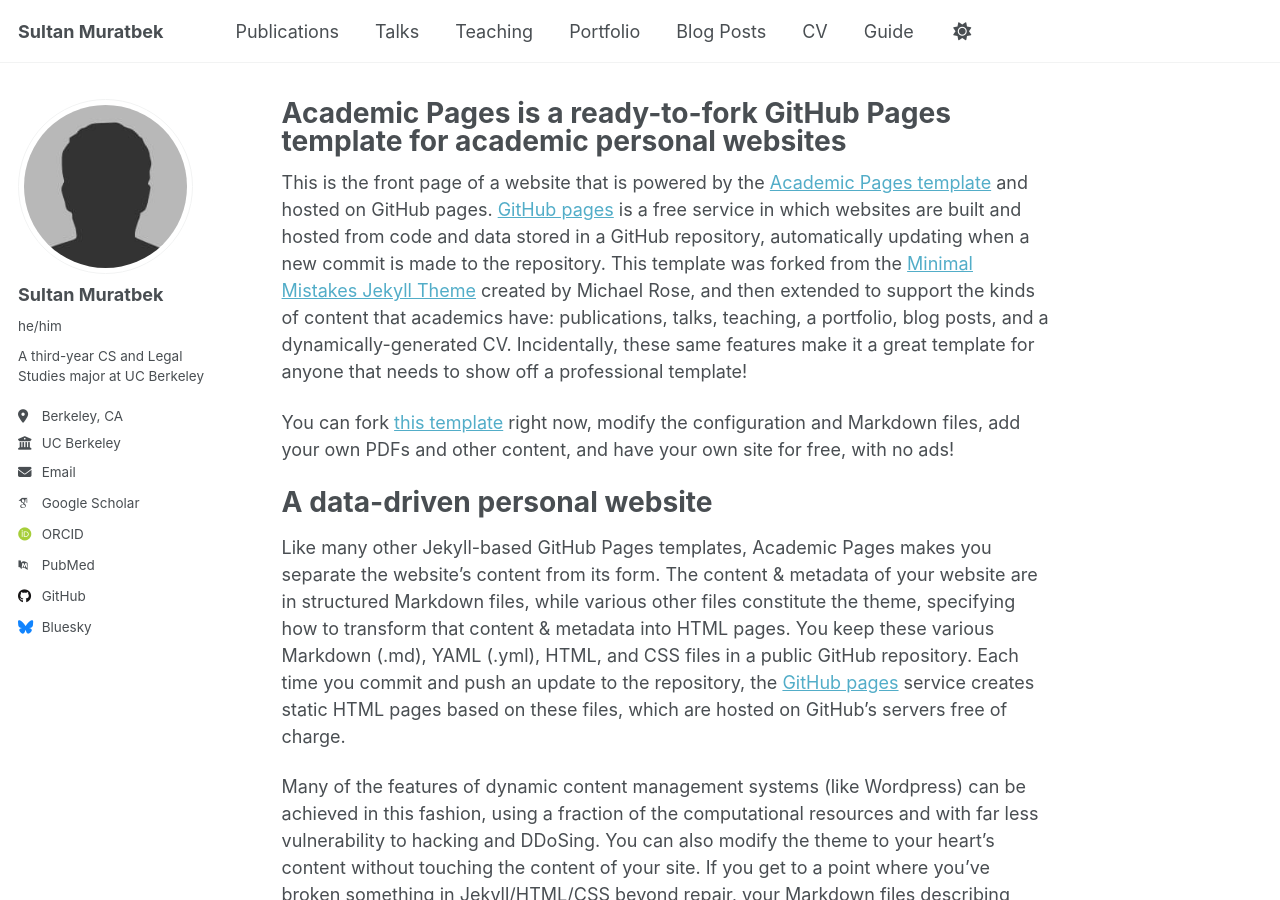
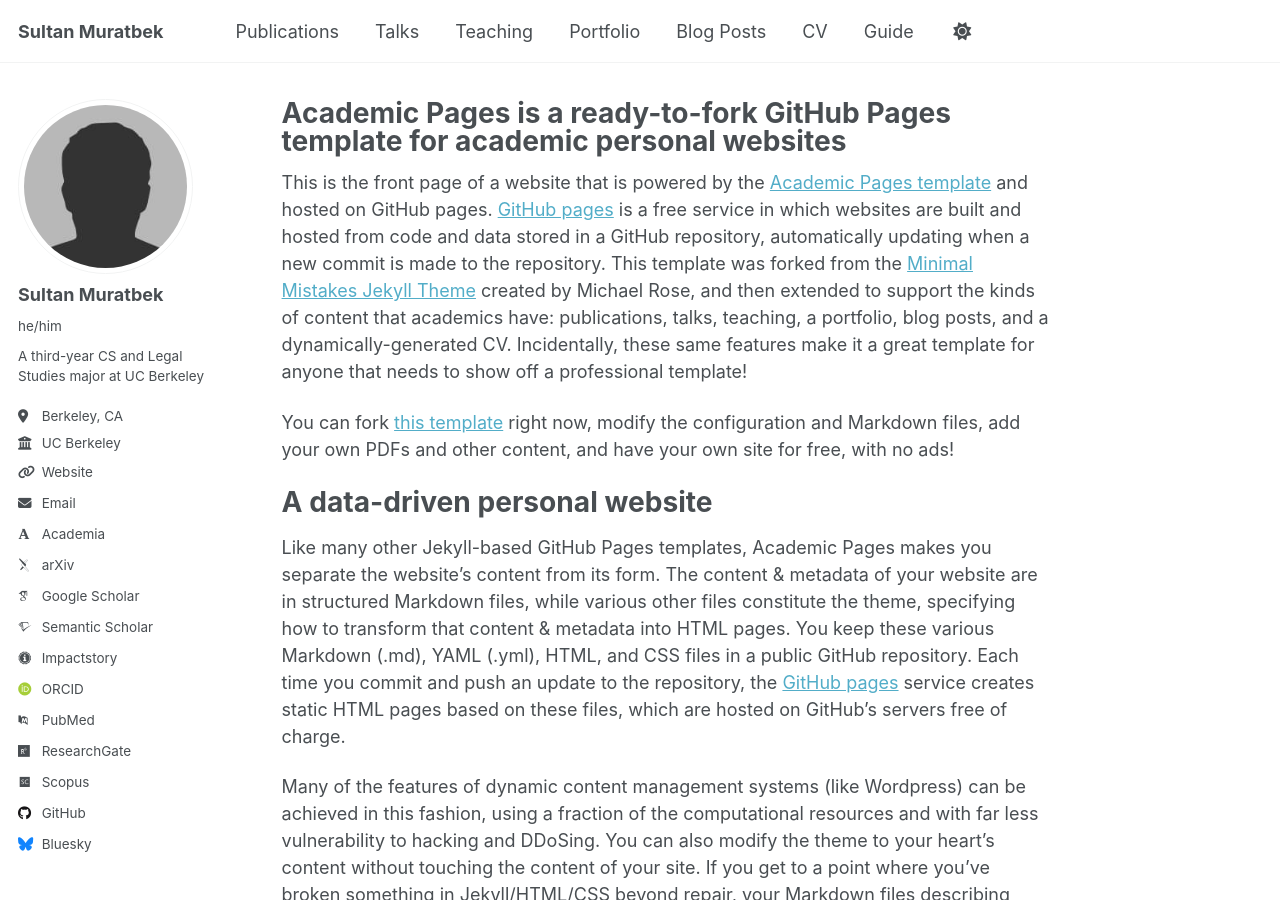
Before and after one commit to sultan-muratbek/sultan-muratbek.github.io, a Jekyll site: the page built from _pages/about.md, in a window 1280 px wide and 900 px high. Built offline with Jekyll 4.4.1, drawn with Linux system fonts in a browser that asks for light colours; some web fonts are replaced; a script that is not in the unit is left out; part of the change alters nothing that is shown.

Commit message:
Update _config.yml

```diff
--- a/_config.yml
+++ b/_config.yml
@@ -7,40 +7,37 @@
 # server process.
 
 # Basic Site Settings
-locale                   : "en-US"
-site_theme               : "default"
-title                    : "Sultan Muratbek"
-title_separator          : "-"
-name                     : &name "Sultan Muratbek"
-description              : &description "personal description"
-url                      : https://academicpages.github.io
-baseurl                  : "" # the subpath of your site, e.g. "/blog"
-repository               : "academicpages/academicpages.github.io"
+locale: "en-US"
+site_theme: "default"
+title: "Sultan Muratbek"
+title_separator: "-"
+name: &name "Sultan Muratbek"
+description: &description "Third-year CS & Legal Studies major at UC Berkeley, passionate about teaching, hiking, and systems programming."
+url: https://sultanmuratbek.github.io
+baseurl: ""
+repository: "sultanmuratbek/sultanmuratbek.github.io"
 
-# Site Author - The following control what appear as part of the author content on the side bar.
-#               If a field is blank the icon and link will not appear, otherwise it will be shown.
-#               Additional customization can be done by editing /_includes/author-profile.html
+# Site Author
 author:
-  # Biographic information
-  avatar           : "bio-photo.jpg"
-  name             : "Sultan Muratbek"
-  pronouns         : "he/him"
-  bio              : "A third-year CS and Legal Studies major at UC Berkeley"
-  location         : "Berkeley, CA"
-  employer         : "UC Berkeley"
-  uri              : # URL
-  email            : "sultan.muratbek@berkeley.edu"
+  avatar: "bio-photo.jpg"
+  name: "Sultan Muratbek"
+  pronouns: "he/him"
+  bio: "A third-year CS and Legal Studies major at UC Berkeley"
+  location: "Berkeley, CA"
+  employer: "UC Berkeley"
+  uri: "https://sultanmuratbek.github.io"    # your personal homepage
+  email: "sultan.muratbek@berkeley.edu"
 
-  # Academic websites
-  academia         : # URL
-  arxiv            : # URL - Update with the correct link to your profile
-  googlescholar    : "https://scholar.google.com/citations?user=PS_CX0AAAAAJ"
-  impactstory      : # URL
-  orcid            : "http://orcid.org/yourorcidurl"
-  semantic         : # URL
-  pubmed           : "https://www.ncbi.nlm.nih.gov/pubmed/?term=john+snow"
-  researchgate     : # URL
-  scopus           : # URL
+  # Academic profiles
+  academia: ""
+  arxiv: ""
+  googlescholar: "https://scholar.google.com/citations?user=PS_CX0AAAAAJ"
+  impactstory: ""
+  orcid: ""    # if you have one, e.g. "https://orcid.org/0000-0002-XXXX-XXXX"
+  semantic: ""
+  pubmed: "https://www.ncbi.nlm.nih.gov/pubmed/?term=Sultan+Muratbek"
+  researchgate: ""
+  scopus: ""
 
   # Repositories and software development
   bitbucket        : # Username - Update with your username on the site
```
